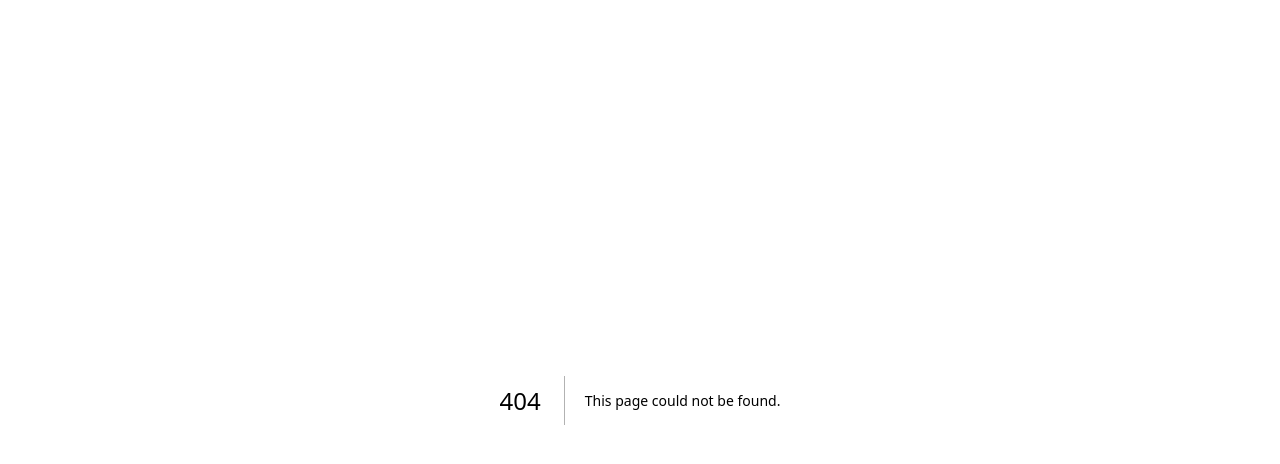
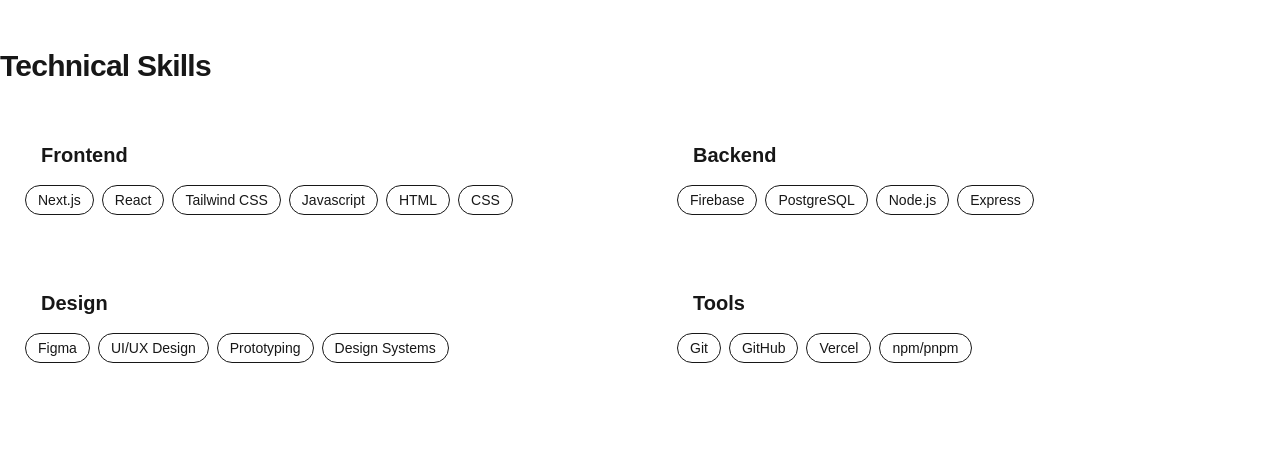
Before and after one commit to buyinzadiana-bot/Diana-s-Portfolio, a Next.js app: page /skills in a window 1280 px wide. Before the commit this address had no page. Shown: the top 464 px of the page. Built offline with nearby package versions, Linux system fonts and the light colour scheme.

Commit message:
Add Skills page with categorized technical skills

```diff
--- /dev/null
+++ b/src/app/skills/page.tsx
@@ -0,0 +1,37 @@
+const skills = [
+  { category: "Frontend", items: ["Next.js", "React", "Tailwind CSS", "Javascript", "HTML", "CSS"] },
+  { category: "Backend", items: ["Firebase", "PostgreSQL", "Node.js", "Express"] },
+  { category: "Design", items: ["Figma", "UI/UX Design", "Prototyping", "Design Systems"] },
+  { category: "Tools", items: ["Git", "GitHub", "Vercel", "npm/pnpm"] },
+]
+
+export default function SkillsPage() {
+  return (
+    <div className="py-12 animate-in fade-in slide-in-from-bottom-4 duration-700">
+      <h1 className="text-3xl font-bold tracking-tight mb-8 text-glow">Technical Skills</h1>
+      <div className="grid grid-cols-1 md:grid-cols-2 gap-6">
+        {skills.map((skill) => (
+          <div
+            key={skill.category}
+            className="p-6 rounded-2xl bg-card/30 border border-white/5 hover:border-primary/20 transition-colors group"
+          >
+            <h2 className="text-xl font-semibold mb-4 text-primary flex items-center gap-2">
+              <span className="w-2 h-2 rounded-full bg-primary" />
+              {skill.category}
+            </h2>
+            <div className="flex flex-wrap gap-2">
+              {skill.items.map((item) => (
+                <span
+                  key={item}
+                  className="px-3 py-1 rounded-full bg-primary/5 border border-primary/10 text-sm hover:bg-primary/10 transition-colors"
+                >
+                  {item}
+                </span>
+              ))}
+            </div>
+          </div>
+        ))}
+      </div>
+    </div>
+  )
+}
```
